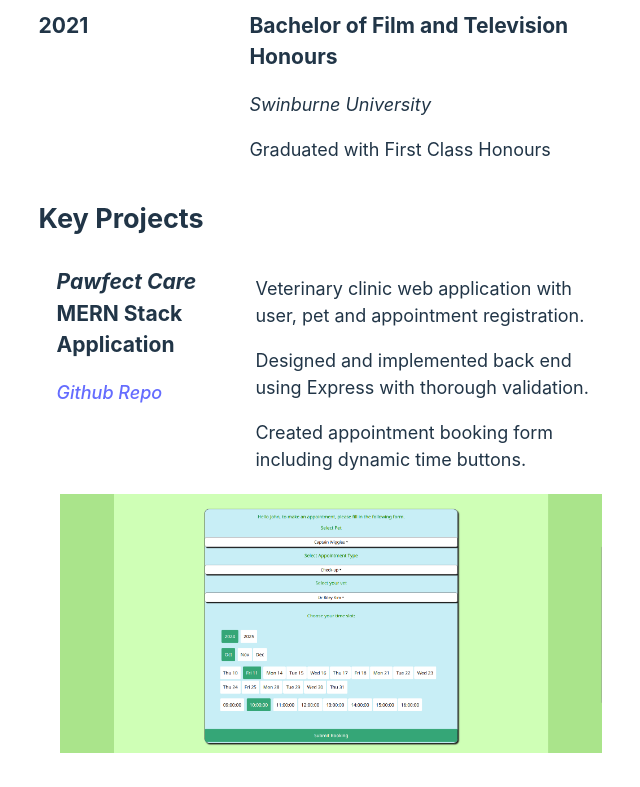
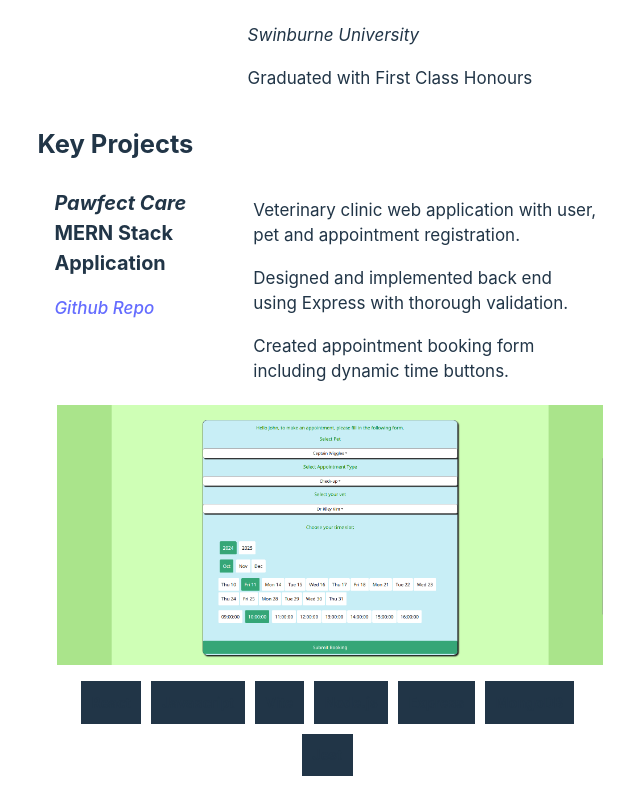
Before and after one commit to tthecoder15/tt-portfolio-ts, a React (Vite) app: page / in a window 1280 px wide. Shown: the part 1129-1916 px from the top of the page, without its empty margins (523-1163 px from the left). Built offline with nearby package versions, Linux system fonts and the light colour scheme.

Commit message:
added skills to projects

```diff
--- a/src/index.css
+++ b/src/index.css
@@ -90,7 +90,7 @@ h1 {
 }
 
 :root {
-  font-size: 18px;
+  font-size: 17px;
 }
 
 /* Generic styling for page content*/
@@ -174,7 +174,7 @@ h1 {
 }
 
 #projects .project:hover {
-  transform: scale(1.02);
+  /* transform: scale(1.01); */
   opacity: 1;
 }
 
@@ -184,10 +184,12 @@ h1 {
   grid-template-columns: 1fr 2fr;
   grid-template-areas:
       "proj-label proj-desc"
-      "proj-ss proj-ss";
+      "proj-ss proj-ss"
+      "proj-skills proj-skills";
   gap: 0 1.5rem;
   padding: 0 1rem;
   transition: 1.2s;
+  margin-top: 0.5rem;
 }
 
 
@@ -218,6 +220,7 @@ h1 {
   display: block;
   margin-left: auto;
   margin-right: auto;
+  margin-bottom: 0.5rem;
   opacity: 0.9;
   transition: 0.2s;
   border: 3px solid transparent;
@@ -226,6 +229,32 @@ h1 {
 .proj-ss-cont:hover img {
   opacity: 1;
   border: 3px solid #535bf2;
+}
+
+/* Project skills section */
+.skills h5 {
+  display: block;
+  margin: 0.3rem 0.3rem;
+  padding: 0.5rem;
+  background-color:#213547;
+  /* border-radius: 50%; */
+  transition: 0.2s;
+  border: 2px solid transparent;
+}
+
+.skills h5:hover {
+  border: 2px solid #535bf2;
+}
+
+.skills {
+  grid-area: proj-skills;
+
+  display: flex;
+  flex-wrap: wrap;
+  margin: 0;
+  align-items: center;
+  justify-content: center;
+  width: 100%;
 }
 
 /* Navbar */
--- a/src/pages/HomePage.tsx
+++ b/src/pages/HomePage.tsx
@@ -72,9 +72,10 @@ const HomePage = () => {
 
             </div>
 
-            <div id='projects'>
+
 
                 <h2 className='section-heading'>Key Projects</h2>
+                <div id='projects'>
                 <div className='project'>
                     <div className='project-label'>
                         <h3>
@@ -93,6 +94,9 @@ const HomePage = () => {
                         <a href='https://pawfect-care.netlify.app/' target='_blank'>
                             <img className='proj-ss' src='/project-ss/pc-3-booking-form.png'/>
                         </a>
+                    </div>
+                    <div className="skills">
+                        <h5>React</h5><h5>Javascript</h5><h5>Vite</h5><h5>Node.js</h5><h5>Express</h5><h5>MongoDB</h5><h5>Jest</h5>
                     </div>
                 </div>
 
@@ -115,6 +119,9 @@ const HomePage = () => {
                             <img className='proj-ss' src='/project-ss/ct-1-post-comment.png'/>
                         </a>
                     </div>
+                    <div className="skills">
+                        <h5>Python</h5><h5>Flask</h5><h5>PostgreSQL</h5><h5>SQLAlchemy</h5><h5>marshmallow</h5><h5>JWT</h5>
+                    </div>
                 </div>
 
                 <div className='project'>
@@ -134,6 +141,9 @@ const HomePage = () => {
                         <a href='https://pokemon-tech-search.netlify.app/search' target='_blank'>
                             <img className='proj-ss' src='/project-ss/pts-search-2.png'/>
                         </a>
+                    </div>
+                    <div className="skills">
+                        <h5>React</h5><h5>Javascript</h5><h5>Vite</h5>
                     </div>
                 </div>
 
@@ -155,6 +165,9 @@ const HomePage = () => {
                             <img className='proj-ss' src='/project-ss/cli-2-correct-guess.png'/>
                         </a>
                     </div>
+                    <div className="skills">
+                        <h5>Python</h5><h5>pytest</h5>
+                    </div>
                 </div>
 
             </div>
```
